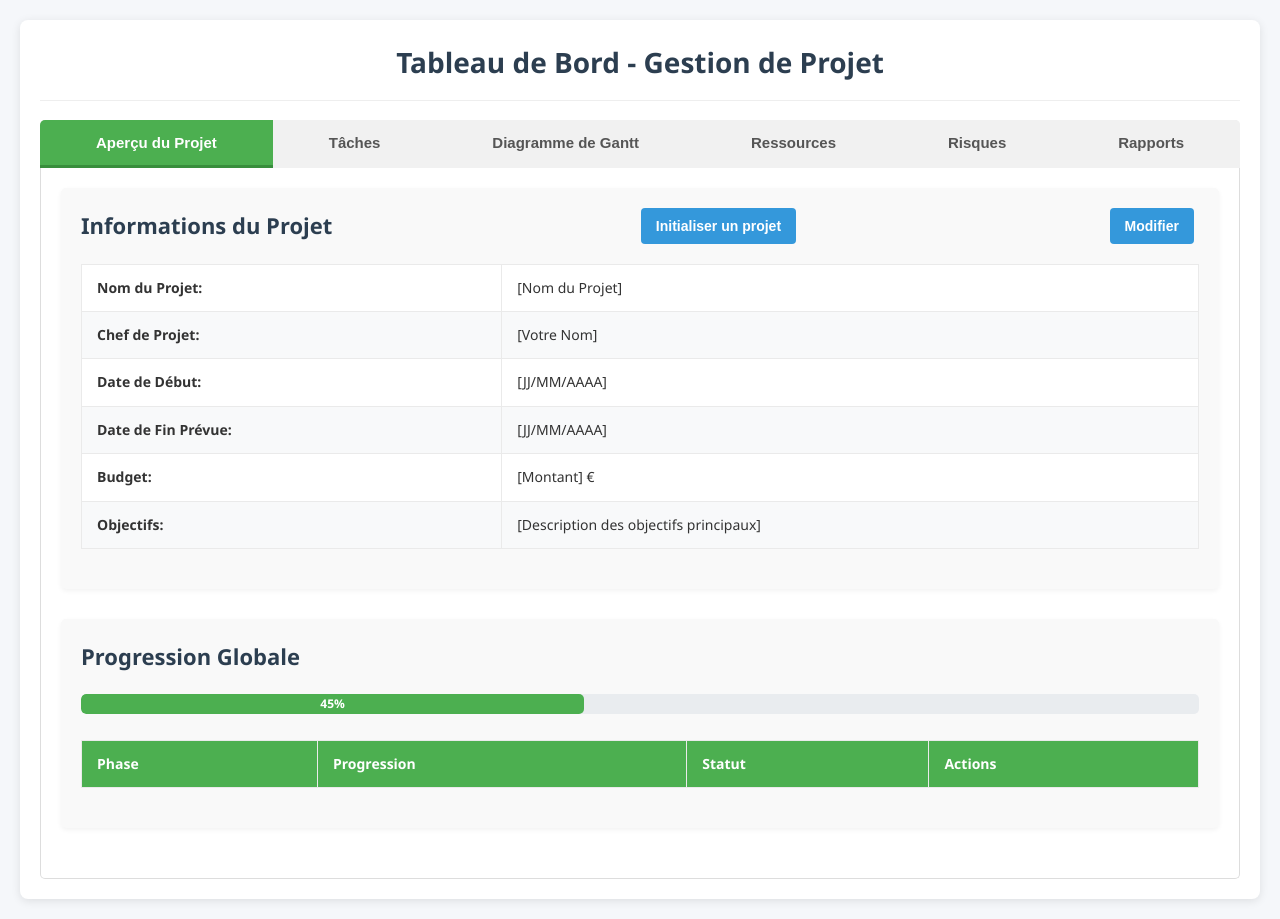
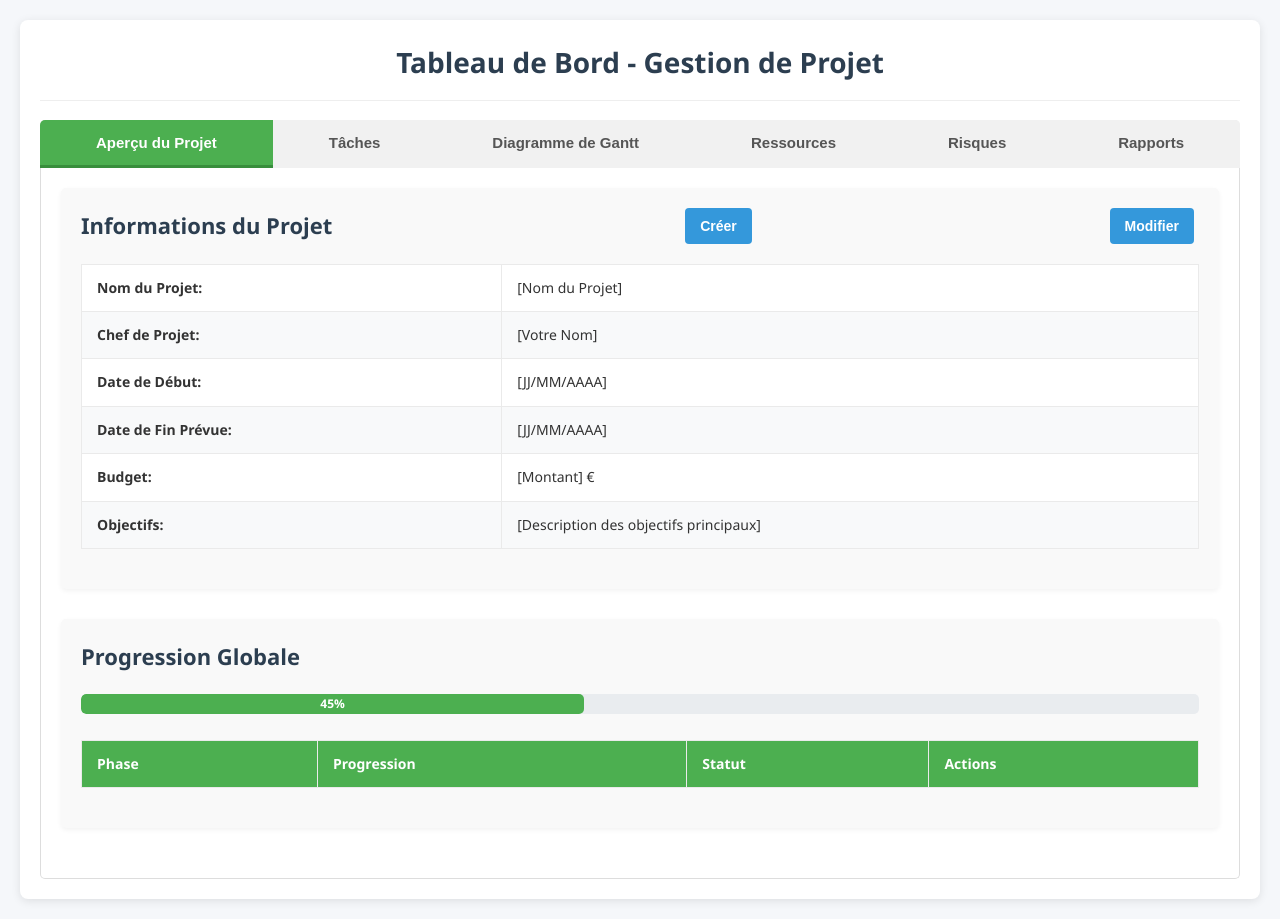
Before and after one commit to Fredzieg2A/dashboard-projets, a plain HTML site: page Claude/index.html in a window 1280 px wide. Drawn offline with nearby package versions, Linux system fonts and the light colour scheme.

Commit message:
Modification des boutons Créer et Modifier

```diff
--- a/Claude/index.html
+++ b/Claude/index.html
@@ -22,7 +22,7 @@
         <!-- Aperçu du projet -->
         <div id="apercu" class="tab-content active">
             <div class="section">
-                <h2>Informations du Projet <button class="btn btn-blue" id="btn-edit-project">Initialiser un projet</button><button id="btn-init-project" class="btn btn-blue">Modifier</button></h2>
+                <h2>Informations du Projet <button id="btn-init-project" class="btn btn-blue">Créer</button><button class="btn btn-blue" id="btn-edit-project">Modifier</button></h2>
                 <table id="project-info-table">
                     <tr>
                         <td><strong>Nom du Projet:</strong></td>
@@ -263,7 +263,6 @@
                 </div>
             </div>
         </div>
-
         <!-- Modal Phase -->
         <div id="phase-modal" class="modal">
             <div class="modal-content">
--- a/Claude/script.js
+++ b/Claude/script.js
@@ -38,12 +38,12 @@ function initModals() {
     document.getElementById("save-task-btn").addEventListener("click", saveTask);
 
     // Ajout des événements pour les boutons "Initialiser un projet" et "Modifier"
+    document.getElementById("btn-init-project").addEventListener("click", function () {
+        openModal("init-project-modal");
+    });
+
     document.getElementById("btn-edit-project").addEventListener("click", function () {
         openModal("edit-project-modal");
-    });
-
-    document.getElementById("btn-init-project").addEventListener("click", function () {
-        openModal("init-project-modal");
     });
 }
 
```
Also changed, not shown: 1 other file.
